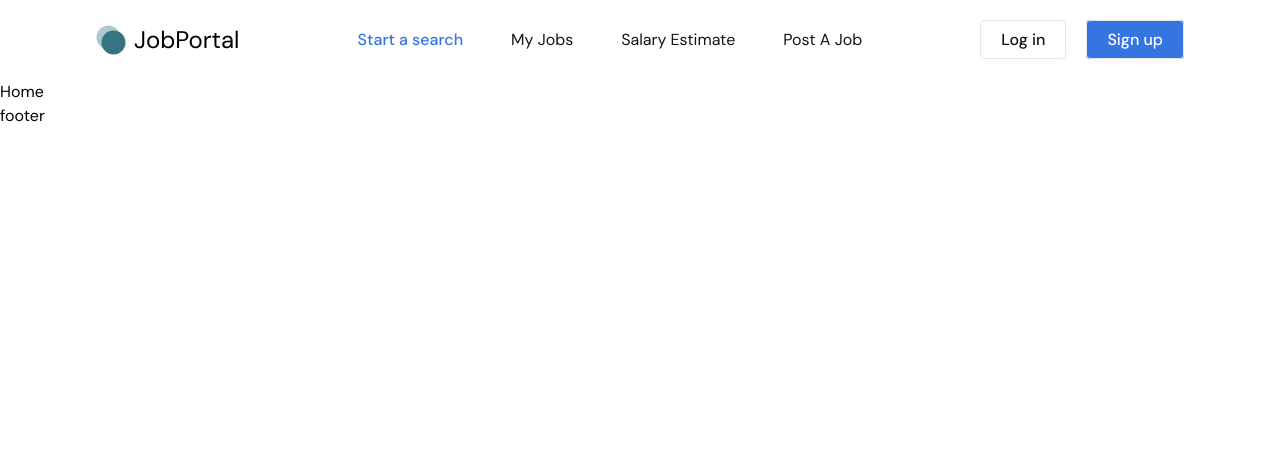
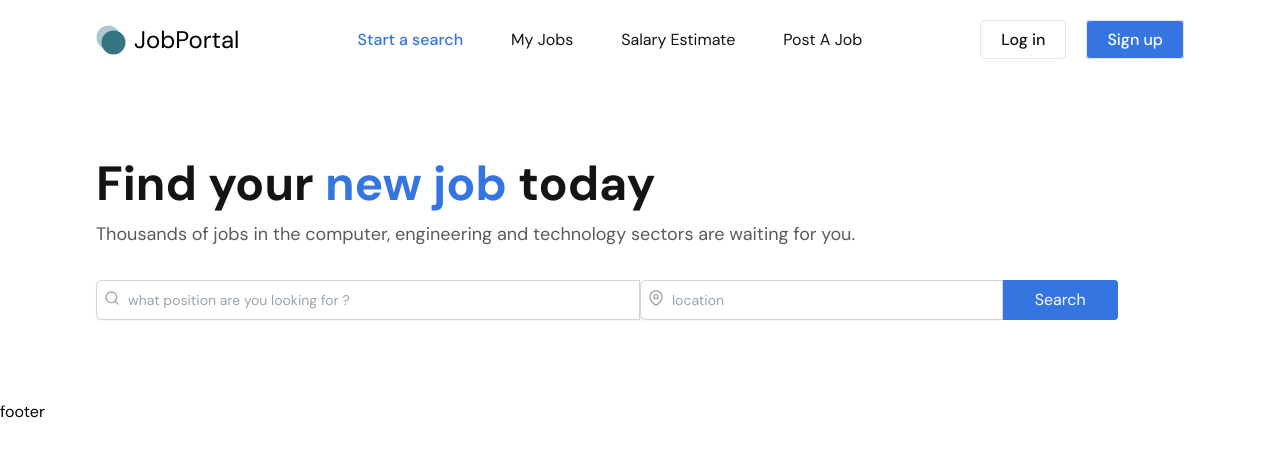
Before and after one commit to sivaganesz/MERN-Job-Portal, a React (Vite) app in the folder frontend/: page / in a window 1280 px wide. Shown: the top 456 px of the page. Built offline with nearby package versions, Linux system fonts and the light colour scheme.

Commit message:
banner finished

```diff
--- /dev/null
+++ b/frontend/src/components/Banner.jsx
@@ -0,0 +1,36 @@
+import {FiMapPin, FiSearch} from 'react-icons/fi'
+const Banner = ({query,handleInputChange}) => {
+
+  return (
+    <div className='max-w-screen-2xl container mx-auto xl:px-24 px-4 md:py-20 py-14'>
+        <h1 className='font-bold text-5xl text-primary mb-3'>Find your <span className='text-blue'>new job</span> today</h1>
+        <p className='text-lg text-primary/70 mb-8'>Thousands of jobs in the computer, engineering and technology sectors are waiting for you.</p>
+
+        <form>
+            <div className='flex justify-start md:flex-row flex-col md:gap-0 gap-4'>
+                <div className='flex md:rounded-s-md shadow-sm ring-1 ring-inset ring-gray-300
+                focus-within:ring-2 focus-within:ring-inset focus-within:ring-indigo-600 md:w-1/2 w-full'>
+                    <input type="text" name="title" id='title' placeholder='what position are you looking for ?'
+                    className='block flex-1 border-0 bg-transparent py-2 pl-8 text-gray-900
+                    placeholder:text-gray-400 focus:right-0 sm:text-sm leading-6'
+                    onChange={handleInputChange} value={query}/>
+                    <FiSearch className='absolute mt-2.5 ml-2 text-gray-400'/>
+                </div>
+                <div className='flex md:rounded-s-md shadow-sm ring-1 ring-inset ring-gray-300
+                focus-within:ring-2 focus-within:ring-inset focus-within:ring-indigo-600 md:w-1/3 w-full'>
+                    <input type="text" name="title" id='title' placeholder='location'
+                    className='block flex-1 border-0 bg-transparent py-2 pl-8 text-gray-900
+                    placeholder:text-gray-400 focus:right-0 sm:text-sm leading-6'
+                    onChange={handleInputChange} value={query}/>
+                    <FiMapPin className='absolute mt-2.5 ml-2 text-gray-400'/>
+                </div>
+                <button type='submit' className='bg-blue text-white px-8 py-2 md:rounded-s-none rounded'>
+                    Search
+                </button>
+            </div>
+        </form>
+    </div>
+  )
+}
+
+export default Banner
--- a/frontend/src/pages/Home.jsx
+++ b/frontend/src/pages/Home.jsx
@@ -1,8 +1,16 @@
-import React from 'react'
+import React, { useState } from 'react'
+import Banner from '../components/Banner'
 
 const Home = () => {
+  const [query,setquery]=useState("");
+    const handleInputChange = (event) =>{
+        setquery(event.target.value);
+        console.log(event.target.value);
+    }
   return (
-    <div>Home</div>
+    <div>
+      <Banner query={query} handleInputChange={handleInputChange}/>
+    </div>
   )
 }
 
```
